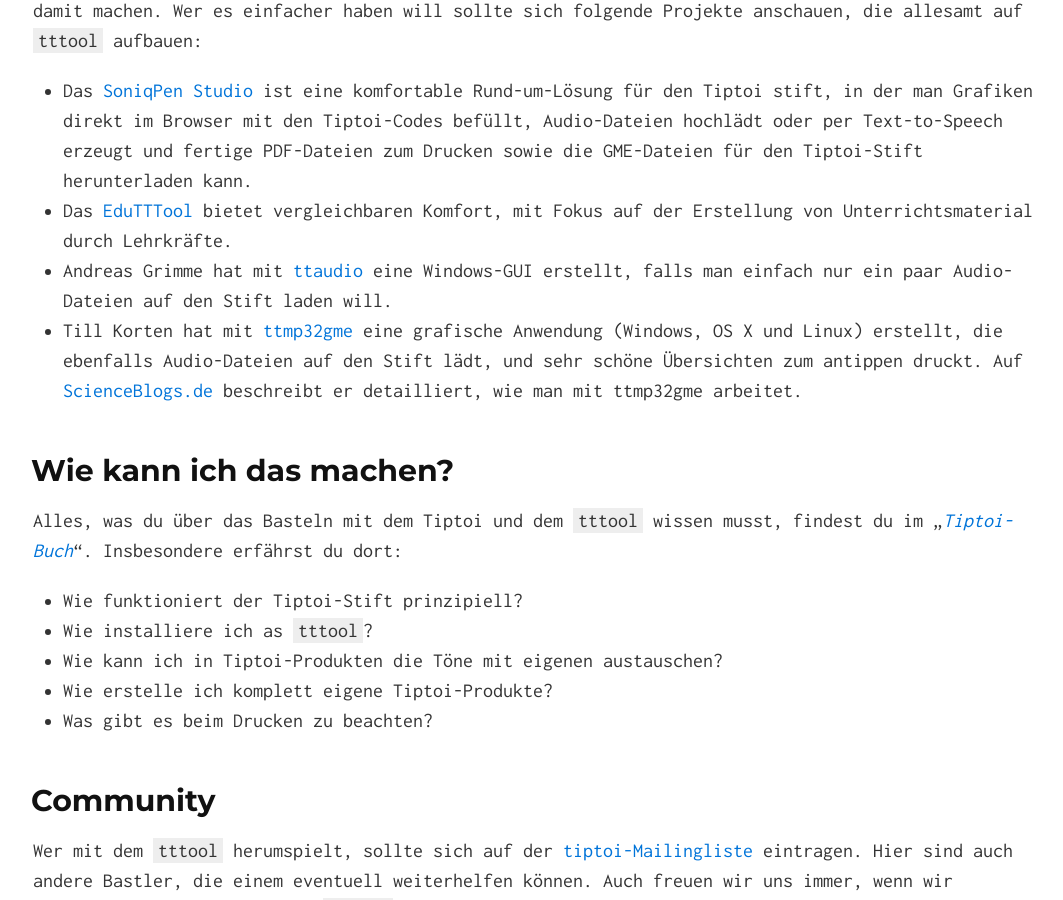
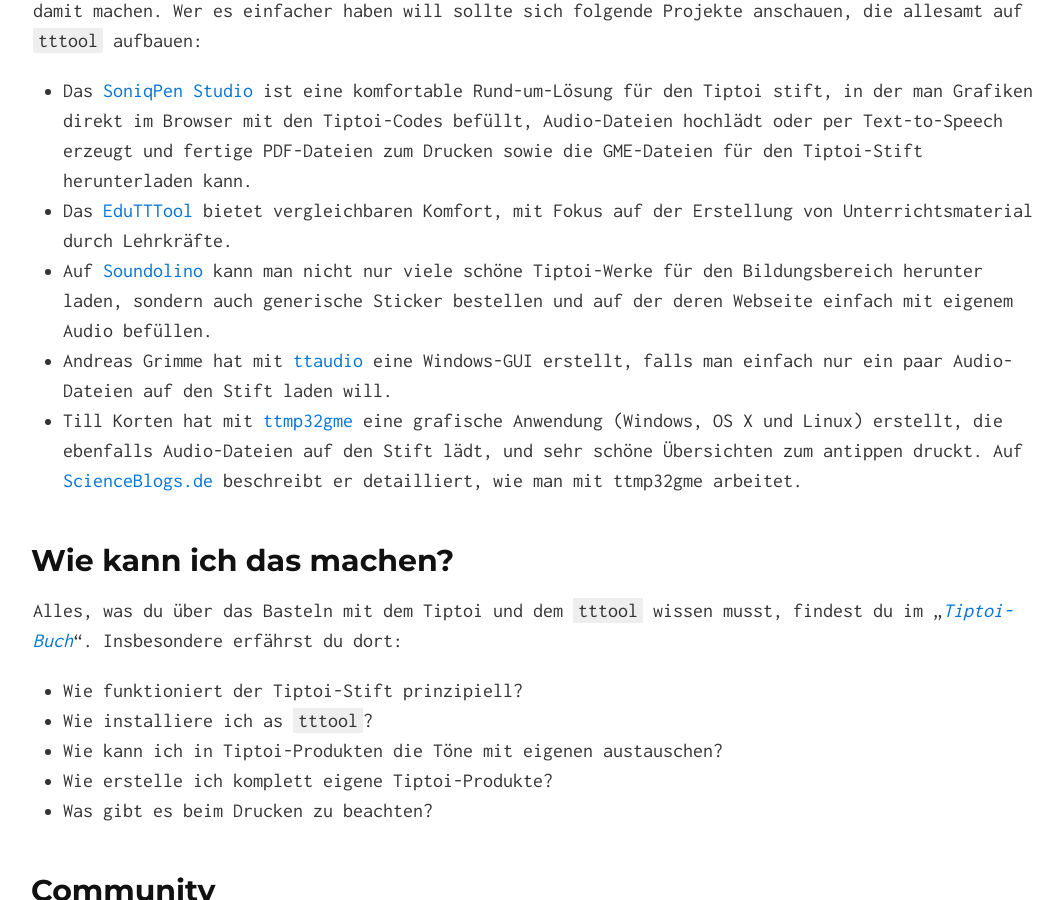
Before and after one commit to entropia/tip-toi-reveng, a Jekyll site: the page built from index.md, in a window 1280 px wide and 900 px high, scrolled down 3622 px. Shown: the whole window, without its empty margins (107-1170 px from the left). Built offline with Jekyll 4.4.1, drawn with Linux system fonts in a browser that asks for light colours.

Commit message:
Auch Soundolino

```diff
--- a/index.md
+++ b/index.md
@@ -182,6 +182,7 @@
 
  * Das [SoniqPen Studio](https://studio.soniqpen.com/) ist eine komfortable Rund-um-Lösung für den Tiptoi stift, in der man Grafiken direkt im Browser mit den Tiptoi-Codes befüllt, Audio-Dateien hochlädt oder per Text-to-Speech erzeugt und fertige PDF-Dateien zum Drucken sowie die GME-Dateien für den Tiptoi-Stift herunterladen kann.
  * Das [EduTTTool](https://edutttool.access.kit.edu/) bietet vergleichbaren Komfort, mit Fokus auf der Erstellung von Unterrichtsmaterial durch Lehrkräfte.
+ * Auf [Soundolino](https://www.soundolino.ch/) kann man nicht nur viele schöne Tiptoi-Werke für den Bildungsbereich herunter laden, sondern auch generische Sticker bestellen und auf der deren Webseite einfach mit eigenem Audio befüllen.
  * Andreas Grimme hat mit [ttaudio](https://github.com/sidiandi/ttaudio#readme) eine Windows-GUI erstellt, falls man einfach nur ein paar Audio-Dateien auf den Stift laden will.
  * Till Korten hat mit [ttmp32gme](https://github.com/thawn/ttmp32gme) eine grafische Anwendung (Windows, OS X und Linux) erstellt, die ebenfalls Audio-Dateien auf den Stift lädt, und sehr schöne Übersichten zum antippen druckt. Auf [ScienceBlogs.de](http://scienceblogs.de/astrodicticum-simplex/2018/03/15/die-sternengeschichten-als-hoerbuch-auf-dem-tiptoi-stift/) beschreibt er detailliert, wie man mit ttmp32gme arbeitet.
 
```
